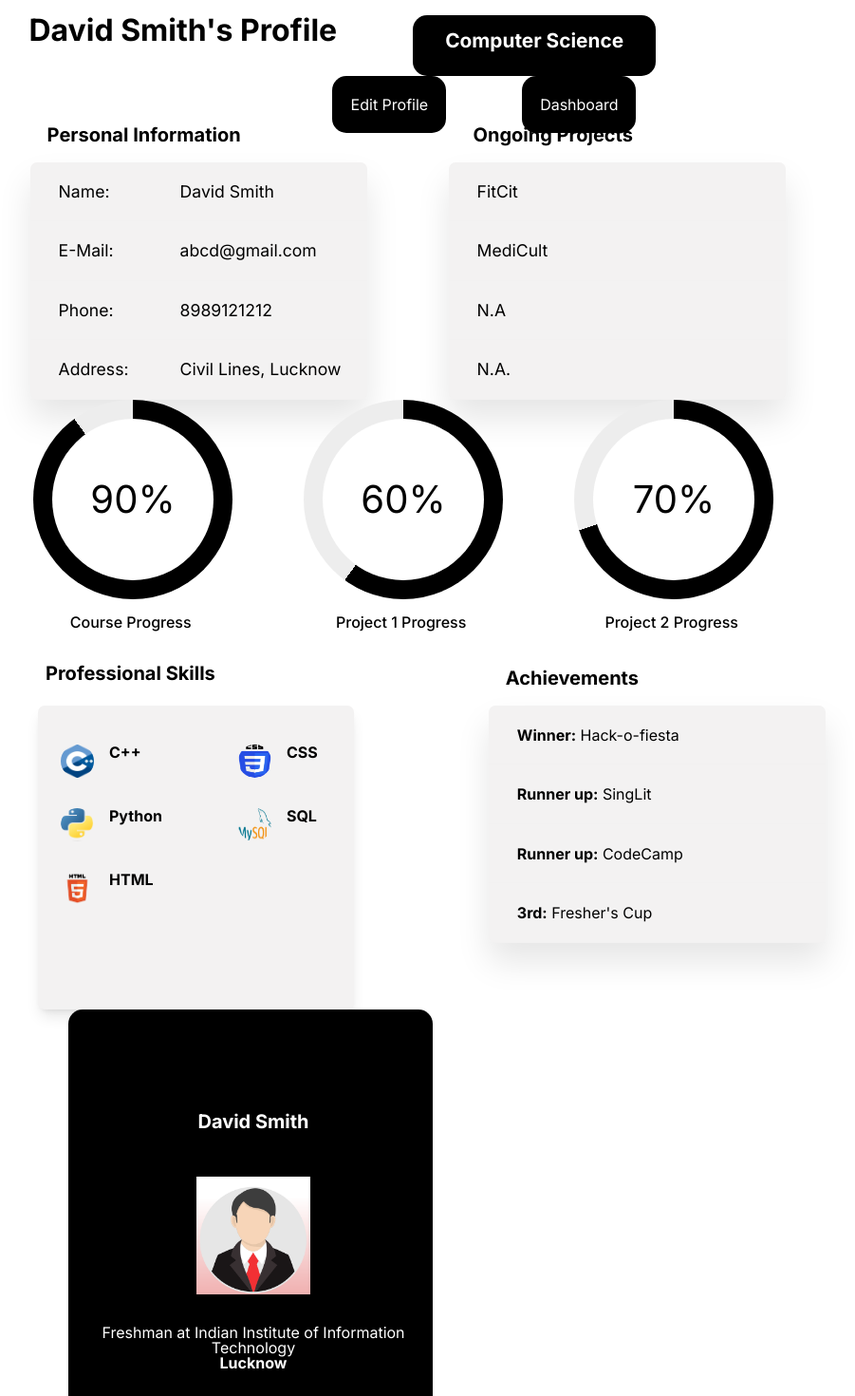
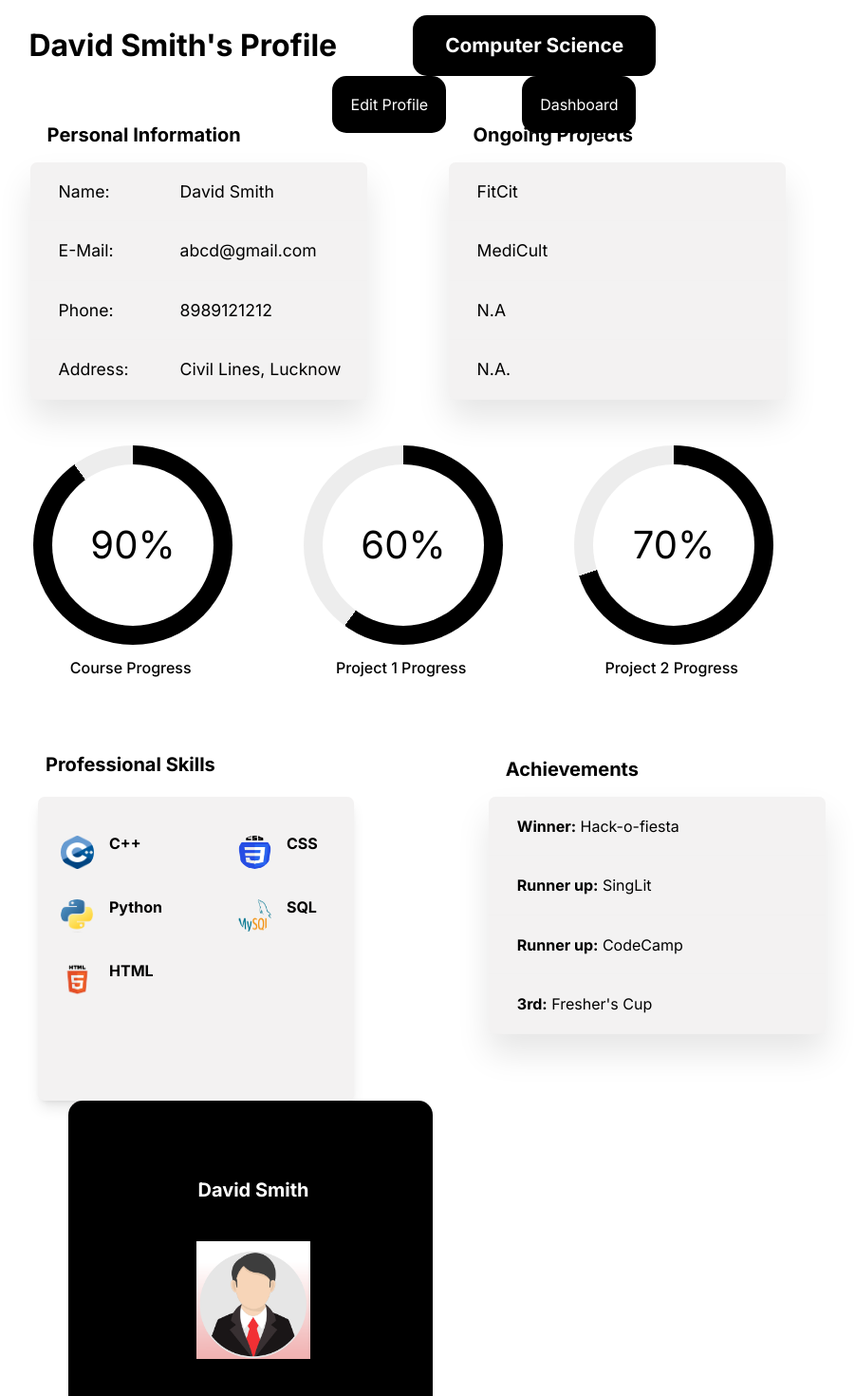
Before and after one commit to snehaltaori/Concord, a React (Create React App) app in the folder frontend/: page /profile in a window 1280 px wide. Shown: the top 1470 px of the page at 95% size, without its empty margins (40-941 px from the left). Built offline with nearby package versions, Linux system fonts and the light colour scheme; sample sign-in values are in the browser's storage.

Commit message:
Dashboard & Profile css fixed

```diff
--- a/frontend/src/components/Dashboard/Styles/Dashboard.css
+++ b/frontend/src/components/Dashboard/Styles/Dashboard.css
@@ -13,9 +13,6 @@
   background: #111111;
   color: white;
 }
-
-
-
 .Navbar{
   position: relative;
   top: 0;
@@ -23,7 +20,7 @@
   height: 140vh;
   left: 0;
   background: #000000;
-  width: 250px;
+  width: 200px;
   overflow: hidden;
   box-shadow: 0 20px 35px rgba(0, 0, 0, 0.1);
   color: #adadad;
@@ -92,7 +89,7 @@ nav .fas{
 .main{
   position: relative;
   padding: 20px;
-  width: 100%;
+  width: 90%;
 }
 .main-top{
   display: flex;
--- a/frontend/src/components/Profile/profile-comp/Certify.js
+++ b/frontend/src/components/Profile/profile-comp/Certify.js
@@ -3,7 +3,7 @@ import {NavLink} from 'react-router-dom';
 
 const Certify = () => {
   return (
-    <div className="ml-16 mt-[5.2rem]">
+    <div className="ml-16 mt-[2.6rem]">
         <h3 className="ml-[5.5rem] font-bold text-xl">Certificates</h3>
             <table className="tab shadow-lg transition duration-500 ml-[60px] ease-in-out text-[#ff9b05] text-[1.1rem] w-[23vw]">
             <tr>
--- a/frontend/src/components/Profile/profile-comp/Navbar.js
+++ b/frontend/src/components/Profile/profile-comp/Navbar.js
@@ -7,8 +7,8 @@ const Navbar = () => {
             <div>
                 <nav className="h-20 flex flex-wrap space-x-80 mt-[1rem] mx-[1.5rem] mb-[2rem]">
                     <div className ="flex flex-wrap space-x-20">
-                        <h1 className="text-[2rem] font-extrabold text-black hover:text-[#ff9b05]">David Smith's Profile</h1>
-                        <div className="text-center p-[15px] font-bold text-[1.3rem] bg-black w-[20vw] h-[8vh] border-2 border-transparent rounded-[15px] text-white hover:text-[#ff9b05]">Computer Science</div>
+                        <h1 className="text-[2rem] font-extrabold text-black hover:text-[#ff9b05] pt-[1rem]">David Smith's Profile</h1>
+                        <div className="text-center p-[20px] font-bold text-[1.3rem] bg-black w-[20vw] h-[8vh] border-2 border-transparent rounded-[15px] text-white hover:text-[#ff9b05]">Computer Science</div>
                     </div>
 
                     <div className="flex space-x-20">
--- a/frontend/src/components/Profile/profile-comp/Projects.js
+++ b/frontend/src/components/Profile/profile-comp/Projects.js
@@ -4,7 +4,7 @@ const Projects = () => {
   return (
     <div>
         <h3 className="ml-[7rem] font-bold text-xl">Ongoing Projects</h3>
-        <div className="ml-[1rem]">
+        <div className="ml-[1rem] mb-[3rem]">
             <table className="tab text-[1.1rem] shadow-lg transition duration-500 ease-in-out">
                 <tr>
                     <td>FitCit</td>
--- a/frontend/src/components/Profile/profile-comp/Social.js
+++ b/frontend/src/components/Profile/profile-comp/Social.js
@@ -16,15 +16,16 @@ const Social = () => {
   return (
     <div className ="w-[24rem] h-[75vh] right-0 ml-[7rem] text-center bg-black rounded-[15px] p-5 flex flex-wrap justify-center items-center flex-col text-white space-y-10">
         <div className="relative flex flex-wrap flex-col justify-center space-y-4">
-            <div className="relative -top-[3rem] text-xl font-bold">
+            <div className="relative -top-[4rem] text-xl font-bold">
             <h4>David Smith</h4>
             </div>
-            <div className="relative w-[120px] h-[120px] rounded-full left-[7rem] -top-[20px]">
+            <div className="relative w-[120px] h-[120px] rounded-full left-[7rem] -top-[40px]">
             <img src={img}/>
             </div>
             <div>
             <p>Freshman at Indian Institute of Information Technology
                 <br />
+                <br/>
             <b>Lucknow</b>
             </p>
             </div>
--- a/frontend/src/pages/Dashboard.js
+++ b/frontend/src/pages/Dashboard.js
@@ -9,8 +9,10 @@ import '../components/Dashboard/Styles/Dashboard.css';
 const Dashboard = () => {
     return (
     <div className="dash">
-        <div className="container">
+        <div className="container-dash flex ">
+          <div className="Navbar">
           <Navbar />
+          </div>
           <div className="main">
             <MainTop />
             <MainSkills />
--- a/frontend/src/pages/Profile.js
+++ b/frontend/src/pages/Profile.js
@@ -21,7 +21,7 @@ function Profile() {
                 <div><Info/></div>
                 <div><Projects/></div>
               </div>
-              <div className="flex flex-wrap mt-[3rem] p-[1rem] space-x-8">
+              <div className="flex flex-wrap mb-[3rem] p-[1rem] space-x-8">
                   <Progress startValue={0} endValue={90} footer={"Course Progress"} />
                   <Progress startValue={0} endValue={60} footer={"Project 1 Progress"}/>
                   <Progress startValue={0} endValue={70} footer={"Project 2 Progress"}/>
```
Also changed, not shown: 1 other file (tests, documents, lock files or other folders).
